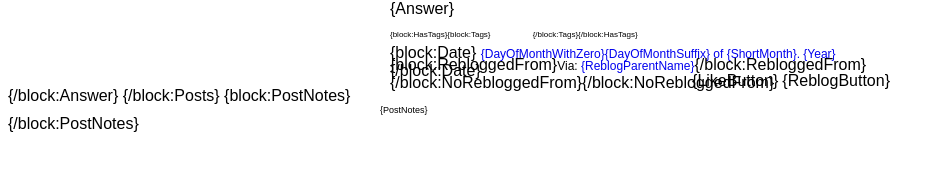
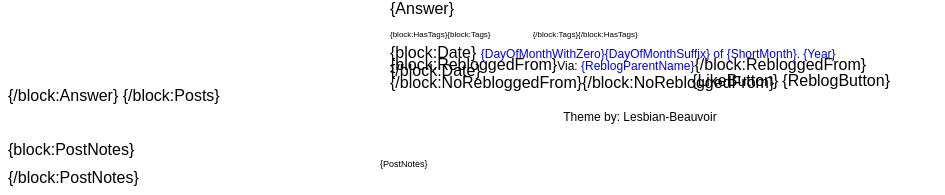
Before and after one commit to Luna1997/Theme, a plain HTML site: page index.html in a window 1280 px wide. Shown: the part 1974-2169 px from the top of the page, without its empty margins (0-945 px from the left). Before the commit the page ends 2115 px from the top, so only its background shows below. Drawn offline with Linux system fonts and the light colour scheme.

Commit message:
Add files via upload

```diff
--- a/index.html
+++ b/index.html
@@ -30,6 +30,20 @@ If you re-use this theme you might want to change certain things like the title
 <link rel="shortcut icon" href="{FavIcon}" />
 
 <style>
+
+.made-by {
+    border-top-left-radius:5px;
+    border-top-right-radius:5px;
+    background-color:white;
+    width:500px;
+    padding:5px 10px 2px 10px;
+    font-size:12px;
+    {block:PermalinkPagination}
+        margin-bottom:15px;
+        border-bottom-left-radius:5px;
+    border-bottom-right-radius:5px;
+    {/block:PermalinkPagination}
+}
 .post-content div.npf_row, .post div.npf_row {
     width: 475px;
     margin-left:0px;
@@ -318,7 +332,7 @@ The little symbol indicating that I (lesbian-beauvoir) made the theme
        bottom:-5px;
        left:-5px;
        position:fixed;
-       background-color:{color:BackgroundBox};
+       background-color:{color:Background};
        padding:5px 10px;
        margin:0 0;
        height:14px;
@@ -786,13 +800,13 @@ The little symbol indicating that I (lesbian-beauvoir) made the theme
 {/block:Answer}
 
 {/block:Posts}
-
+<center><div class="made-by">Theme by: Lesbian-Beauvoir</div></center>
 {block:PostNotes}
     <div class="notes">
         <a name=“notes”>{PostNotes}</a>
     </div>
 {/block:PostNotes}
 
-<div class="copyright">&copy;</br>Theme made by: Lesbian-Beauvoir</div>
+<div class="copyright">&copy;</br>Lesbian-Beauvoir</div>
 </body>
 </html>
```
